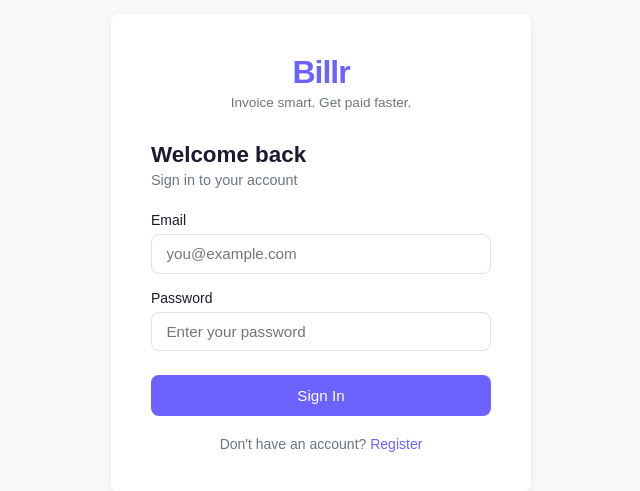
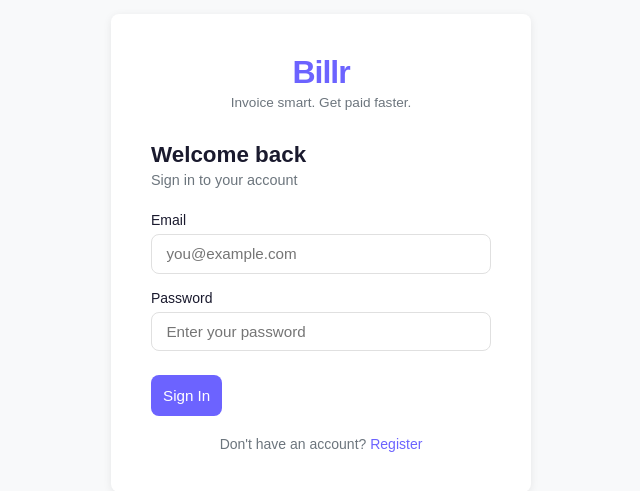
Before and after one commit to zaid-shaikh17/Billr-Frontend, a React (Vite) app: page /login in a window 1280 px wide. Shown: the part 147-638 px from the top of the page, without its empty margins (319-959 px from the left). Built offline with nearby package versions, Linux system fonts and the light colour scheme; no server answers.

Commit message:
fix(UI): correct button size

```diff
--- a/src/pages/Invoices/Invoices.jsx
+++ b/src/pages/Invoices/Invoices.jsx
@@ -481,6 +481,8 @@ const Invoices = () => {
               <button
                 className="btn-secondary"
                 onClick={async () => {
+                  const confirm = window.confirm(`Send invoices ${showDetail.invoiceNumber} to ${showDetail.clientId?.email}?`);
+                  if (!confirm) return;
                   try {
                     const { data } = await sendEmail(showDetail._id);
                     if (data.success) {
--- a/src/styles/auth.css
+++ b/src/styles/auth.css
@@ -73,7 +73,7 @@
 }
 
 .btn-primary {
-  width: 100%;
+  width: auto;
   padding: 0.75rem;
   background: var(--primary);
   color: white;
```
